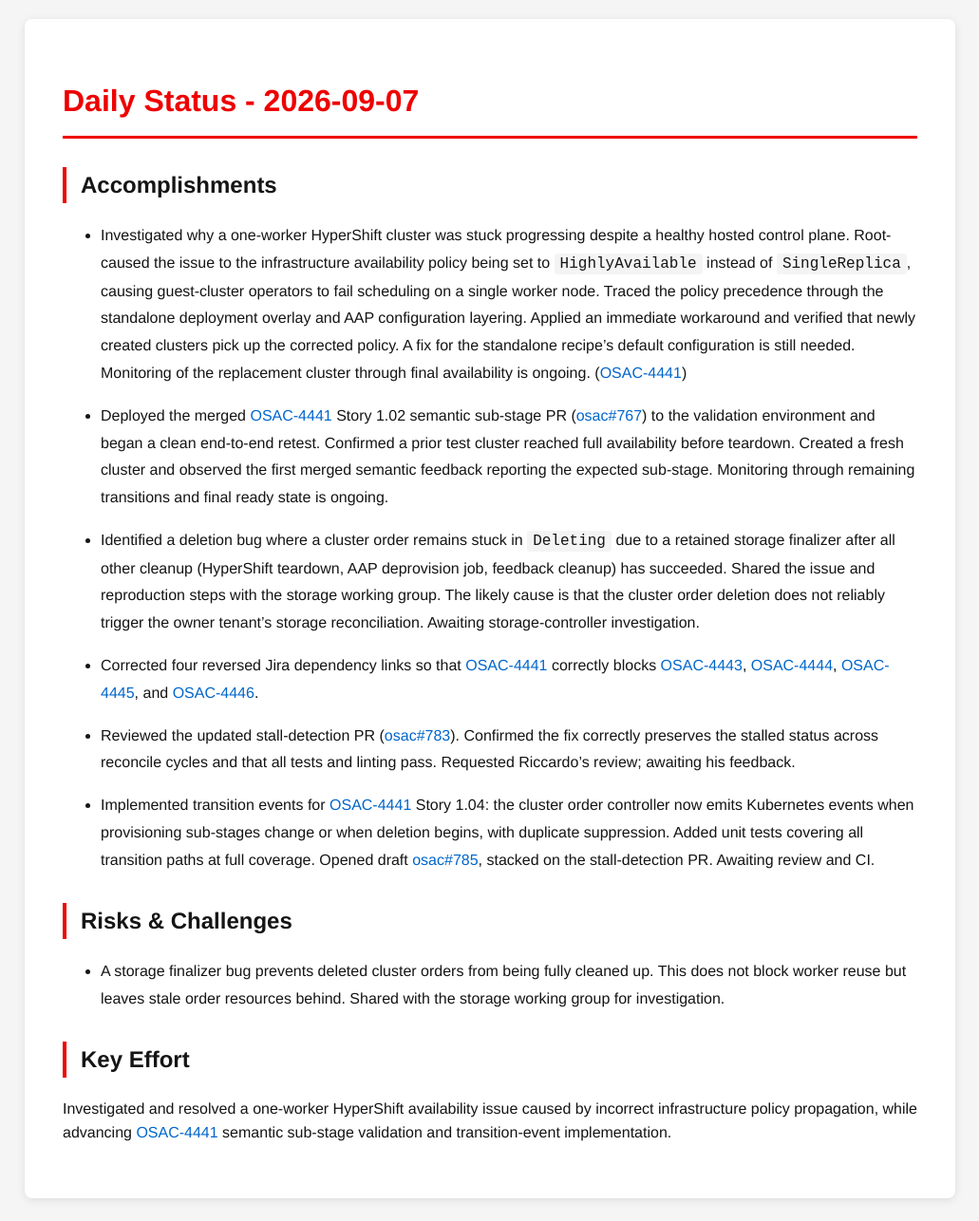
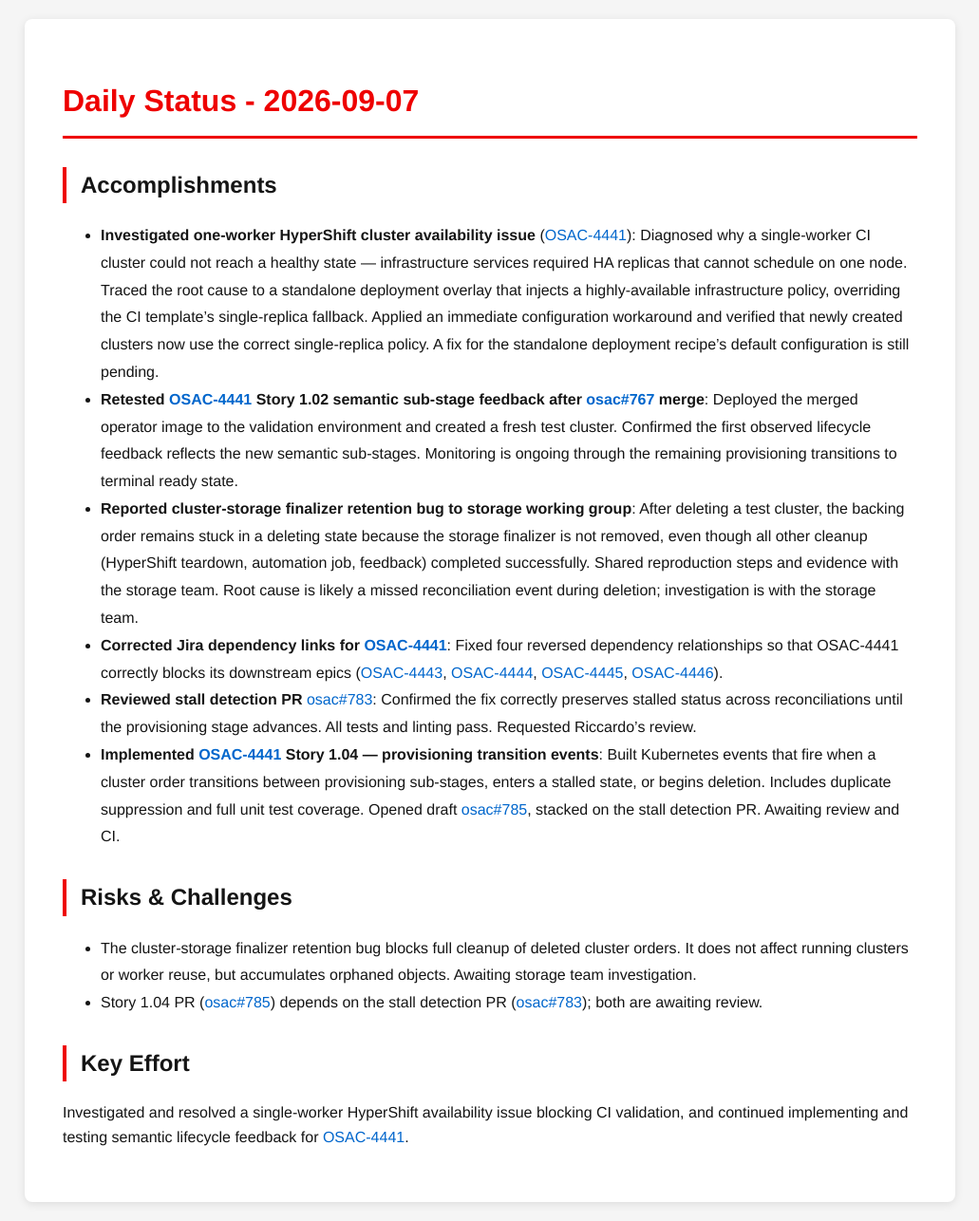
Before and after one commit to tzvatot/daily-status, a Jekyll site: the page built from 2026-09-07.md, in a window 1280 px wide. Shown: the whole page at 95% size, without its empty margins (124-1155 px from the left). Built offline with Jekyll 4.4.1, drawn with Linux system fonts in a browser that asks for light colours.

Commit message:
Daily status update - 2026-09-07

```diff
--- a/2026-09-07.md
+++ b/2026-09-07.md
@@ -8,22 +8,18 @@
 
 ## Accomplishments
 
-- Investigated why a one-worker HyperShift cluster was stuck progressing despite a healthy hosted control plane. Root-caused the issue to the infrastructure availability policy being set to `HighlyAvailable` instead of `SingleReplica`, causing guest-cluster operators to fail scheduling on a single worker node. Traced the policy precedence through the standalone deployment overlay and AAP configuration layering. Applied an immediate workaround and verified that newly created clusters pick up the corrected policy. A fix for the standalone recipe's default configuration is still needed. Monitoring of the replacement cluster through final availability is ongoing. ([OSAC-4441](https://redhat.atlassian.net/browse/OSAC-4441))
-
-- Deployed the merged [OSAC-4441](https://redhat.atlassian.net/browse/OSAC-4441) Story 1.02 semantic sub-stage PR ([osac#767](https://github.com/osac-project/osac/pull/767)) to the validation environment and began a clean end-to-end retest. Confirmed a prior test cluster reached full availability before teardown. Created a fresh cluster and observed the first merged semantic feedback reporting the expected sub-stage. Monitoring through remaining transitions and final ready state is ongoing.
-
-- Identified a deletion bug where a cluster order remains stuck in `Deleting` due to a retained storage finalizer after all other cleanup (HyperShift teardown, AAP deprovision job, feedback cleanup) has succeeded. Shared the issue and reproduction steps with the storage working group. The likely cause is that the cluster order deletion does not reliably trigger the owner tenant's storage reconciliation. Awaiting storage-controller investigation.
-
-- Corrected four reversed Jira dependency links so that [OSAC-4441](https://redhat.atlassian.net/browse/OSAC-4441) correctly blocks [OSAC-4443](https://redhat.atlassian.net/browse/OSAC-4443), [OSAC-4444](https://redhat.atlassian.net/browse/OSAC-4444), [OSAC-4445](https://redhat.atlassian.net/browse/OSAC-4445), and [OSAC-4446](https://redhat.atlassian.net/browse/OSAC-4446).
-
-- Reviewed the updated stall-detection PR ([osac#783](https://github.com/osac-project/osac/pull/783)). Confirmed the fix correctly preserves the stalled status across reconcile cycles and that all tests and linting pass. Requested Riccardo's review; awaiting his feedback.
-
-- Implemented transition events for [OSAC-4441](https://redhat.atlassian.net/browse/OSAC-4441) Story 1.04: the cluster order controller now emits Kubernetes events when provisioning sub-stages change or when deletion begins, with duplicate suppression. Added unit tests covering all transition paths at full coverage. Opened draft [osac#785](https://github.com/osac-project/osac/pull/785), stacked on the stall-detection PR. Awaiting review and CI.
+- **Investigated one-worker HyperShift cluster availability issue** ([OSAC-4441](https://redhat.atlassian.net/browse/OSAC-4441)): Diagnosed why a single-worker CI cluster could not reach a healthy state — infrastructure services required HA replicas that cannot schedule on one node. Traced the root cause to a standalone deployment overlay that injects a highly-available infrastructure policy, overriding the CI template's single-replica fallback. Applied an immediate configuration workaround and verified that newly created clusters now use the correct single-replica policy. A fix for the standalone deployment recipe's default configuration is still pending.
+- **Retested [OSAC-4441](https://redhat.atlassian.net/browse/OSAC-4441) Story 1.02 semantic sub-stage feedback after [osac#767](https://github.com/osac-project/osac/pull/767) merge**: Deployed the merged operator image to the validation environment and created a fresh test cluster. Confirmed the first observed lifecycle feedback reflects the new semantic sub-stages. Monitoring is ongoing through the remaining provisioning transitions to terminal ready state.
+- **Reported cluster-storage finalizer retention bug to storage working group**: After deleting a test cluster, the backing order remains stuck in a deleting state because the storage finalizer is not removed, even though all other cleanup (HyperShift teardown, automation job, feedback) completed successfully. Shared reproduction steps and evidence with the storage team. Root cause is likely a missed reconciliation event during deletion; investigation is with the storage team.
+- **Corrected Jira dependency links for [OSAC-4441](https://redhat.atlassian.net/browse/OSAC-4441)**: Fixed four reversed dependency relationships so that OSAC-4441 correctly blocks its downstream epics ([OSAC-4443](https://redhat.atlassian.net/browse/OSAC-4443), [OSAC-4444](https://redhat.atlassian.net/browse/OSAC-4444), [OSAC-4445](https://redhat.atlassian.net/browse/OSAC-4445), [OSAC-4446](https://redhat.atlassian.net/browse/OSAC-4446)).
+- **Reviewed stall detection PR** [osac#783](https://github.com/osac-project/osac/pull/783): Confirmed the fix correctly preserves stalled status across reconciliations until the provisioning stage advances. All tests and linting pass. Requested Riccardo's review.
+- **Implemented [OSAC-4441](https://redhat.atlassian.net/browse/OSAC-4441) Story 1.04 — provisioning transition events**: Built Kubernetes events that fire when a cluster order transitions between provisioning sub-stages, enters a stalled state, or begins deletion. Includes duplicate suppression and full unit test coverage. Opened draft [osac#785](https://github.com/osac-project/osac/pull/785), stacked on the stall detection PR. Awaiting review and CI.
 
 ## Risks & Challenges
 
-- A storage finalizer bug prevents deleted cluster orders from being fully cleaned up. This does not block worker reuse but leaves stale order resources behind. Shared with the storage working group for investigation.
+- The cluster-storage finalizer retention bug blocks full cleanup of deleted cluster orders. It does not affect running clusters or worker reuse, but accumulates orphaned objects. Awaiting storage team investigation.
+- Story 1.04 PR ([osac#785](https://github.com/osac-project/osac/pull/785)) depends on the stall detection PR ([osac#783](https://github.com/osac-project/osac/pull/783)); both are awaiting review.
 
 ## Key Effort
 
-Investigated and resolved a one-worker HyperShift availability issue caused by incorrect infrastructure policy propagation, while advancing [OSAC-4441](https://redhat.atlassian.net/browse/OSAC-4441) semantic sub-stage validation and transition-event implementation.
+Investigated and resolved a single-worker HyperShift availability issue blocking CI validation, and continued implementing and testing semantic lifecycle feedback for [OSAC-4441](https://redhat.atlassian.net/browse/OSAC-4441).
```
